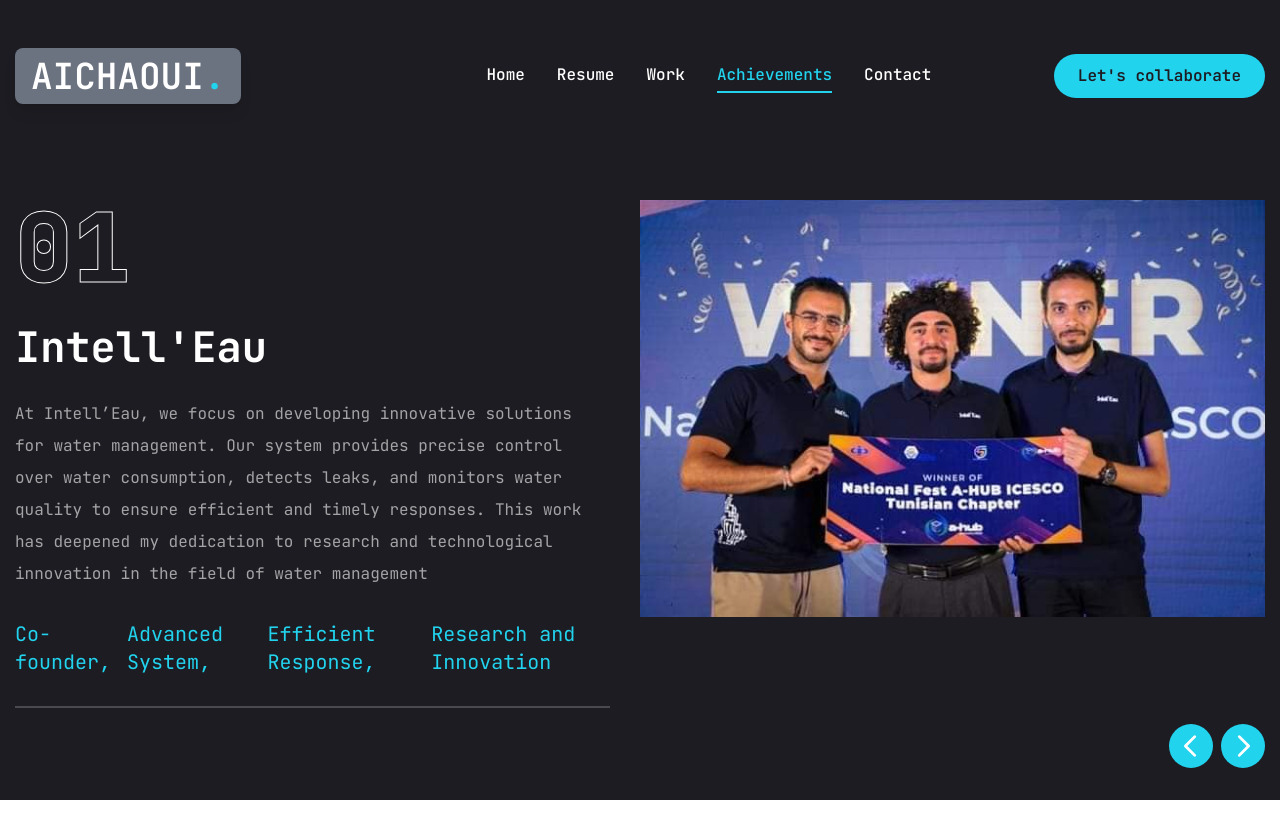
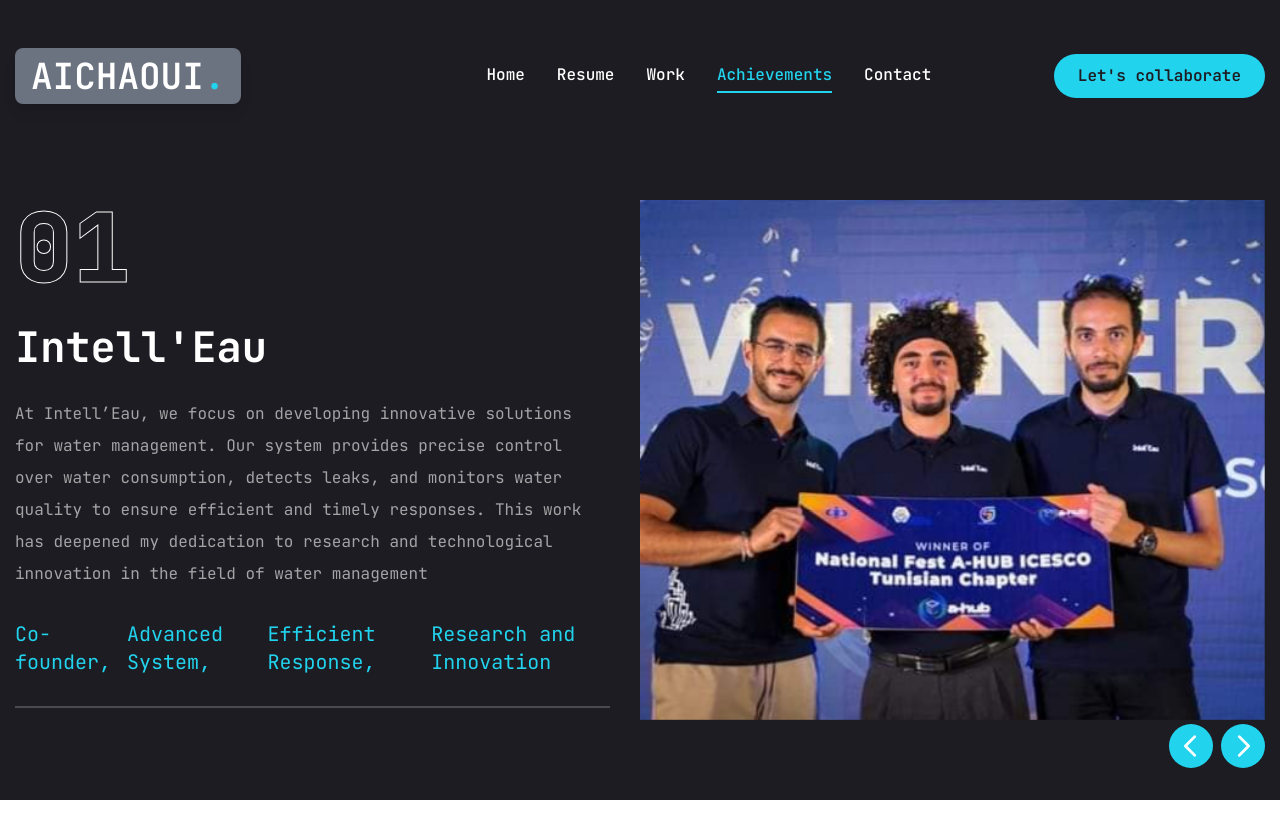
Before and after one commit to mohamedaichaouiii/project, a Next.js app: page /extra in a window 1280 px wide. Built offline with nearby package versions, Linux system fonts and the light colour scheme.

Commit message:
Update page.jsx

```diff
--- a/app/extra/page.jsx
+++ b/app/extra/page.jsx
@@ -97,7 +97,7 @@ const projects = [
 
 const Extra = () => {
   const [project, setProject] = useState(projects[0]);
-  const [swiperInstance, setSwiperInstance] = useState(null); // State to hold swiper instance
+  const [swiperInstance, setSwiperInstance] = useState(null);
 
   const handleSlideChange = (swiper) => {
     const currentIndex = swiper.activeIndex;
@@ -106,11 +106,8 @@ const Extra = () => {
 
   return (
     <motion.div
-    initial={{opacity: 0}} animate={{opacity: 1, transition:{
-      delay:1,
-      duration:0.4,
-      ease:"easeIn"
-  }}}
+      initial={{ opacity: 0 }}
+      animate={{ opacity: 1, transition: { delay: 1, duration: 0.4, ease: "easeIn" }}}
       className="min-h-[80vh] flex flex-col justify-center py-12 xl:px-0"
     >
       <div className="container mx-auto">
@@ -133,7 +130,6 @@ const Extra = () => {
                 ))}
               </ul>
               <div className="border border-white/20"></div>
-
             </div>
           </div>
 
@@ -143,11 +139,17 @@ const Extra = () => {
               slidesPerView={1}
               className="xl:h-[520px] mb-12"
               onSlideChange={handleSlideChange}
-              onSwiper={(swiper) => setSwiperInstance(swiper)} // Set swiper instance when initialized
+              onSwiper={(swiper) => setSwiperInstance(swiper)}
             >
               {projects.map((project, index) => (
                 <SwiperSlide key={index}>
-                  <Image src={project.image} alt={project.title} layout="responsive" width={500} height={300} />
+              <Image
+                    src={project.image}
+                    alt={project.title}
+                    layout="fill"
+                    objectFit="cover"
+                    className="object-cover"
+                  />
                 </SwiperSlide>
               ))}
             </Swiper>
```
